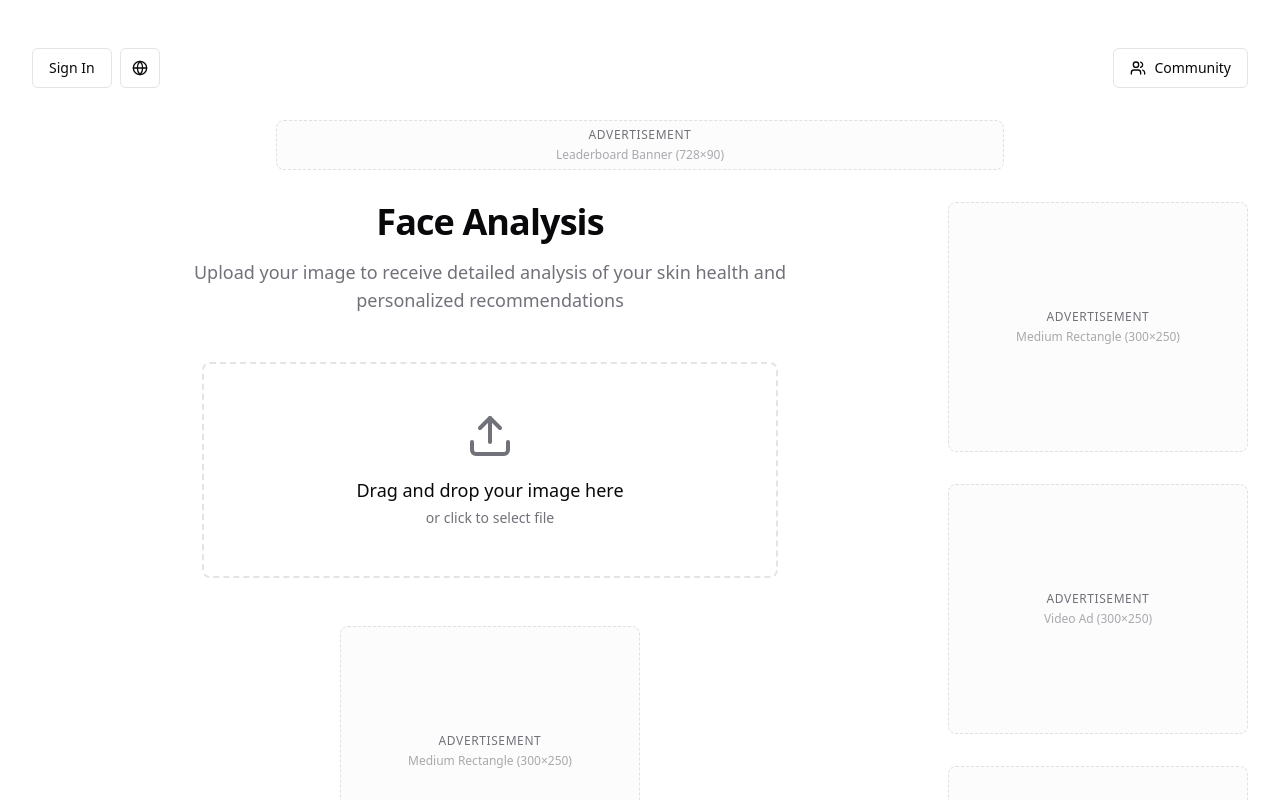
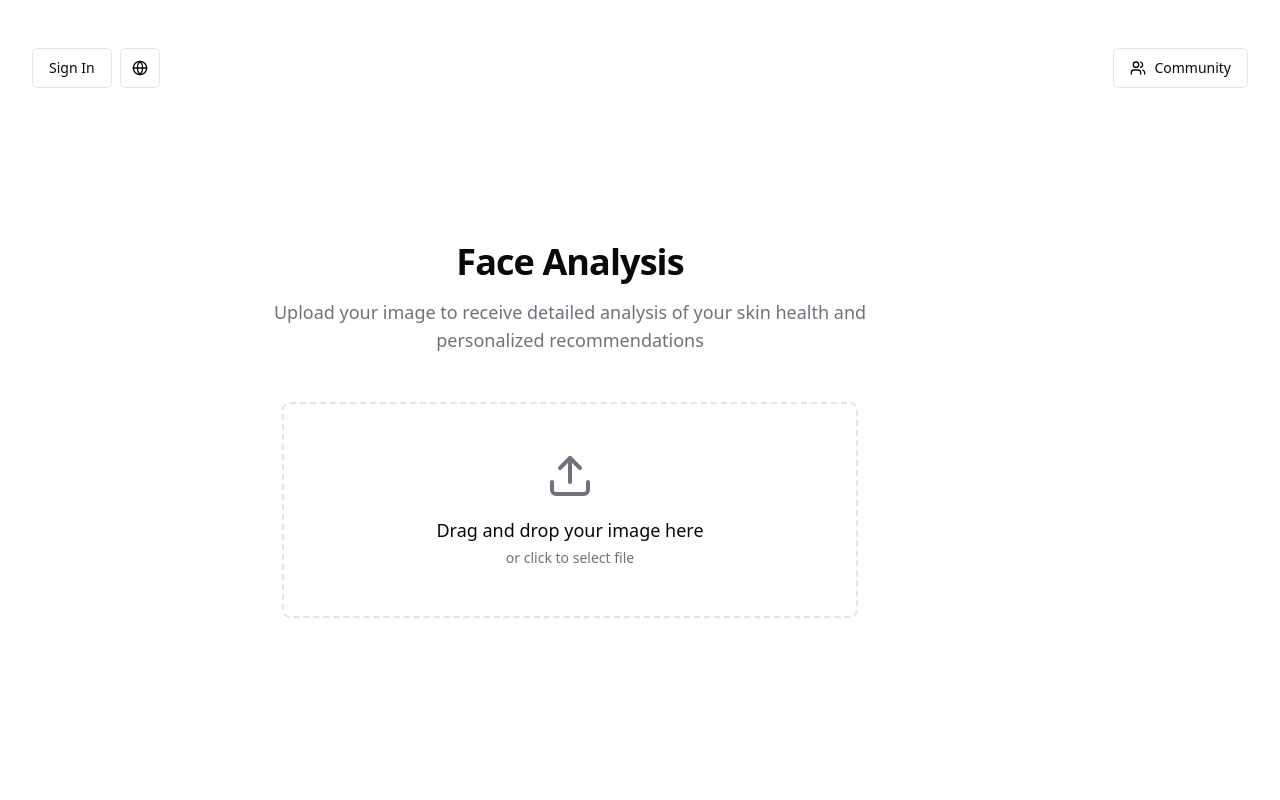
Before and after one commit to caafimadai-cpu/faceglow-tipsy, a React (Vite) app: page / in a window 1280 px wide. Shown: the top 800 px of the page. Built offline with nearby package versions, Linux system fonts and the light colour scheme.

Commit message:
Add backend for ads

```diff
--- a/index.html
+++ b/index.html
@@ -7,6 +7,10 @@
     <meta name="description" content="Lovable Generated Project" />
     <meta name="author" content="Lovable" />
     <meta property="og:image" content="/og-image.png" />
+
+    <!-- Google AdSense Script -->
+    <script async src="https://pagead2.googlesyndication.com/pagead/js/adsbygoogle.js?client=ca-pub-XXXXXXXXXXXXXXXX"
+     crossorigin="anonymous"></script>
   </head>
 
   <body>
--- a/src/components/AdSlot.tsx
+++ b/src/components/AdSlot.tsx
@@ -1,4 +1,4 @@
-import React from 'react';
+import React, { useEffect, useRef } from 'react';
 import { cn } from '@/lib/utils';
 
 interface AdSlotProps {
@@ -8,48 +8,77 @@ interface AdSlotProps {
 }
 
 export const AdSlot: React.FC<AdSlotProps> = ({ type, className, id }) => {
-  const adDimensions = {
+
+  const adConfig = {
     banner: {
-      desktop: 'h-[90px] w-full max-w-[728px]',
-      mobile: 'h-[50px] w-full max-w-[320px]',
+      desktop: { width: 728, height: 90, class: 'h-[90px] w-full max-w-[728px]' },
+      mobile: { width: 320, height: 50, class: 'h-[50px] w-full max-w-[320px]' },
+      slot: '1234567890', // Replace with your AdSense slot ID
     },
     video: {
-      desktop: 'h-[250px] w-full max-w-[300px]',
-      mobile: 'h-[250px] w-full max-w-[300px]',
+      desktop: { width: 300, height: 250, class: 'h-[250px] w-full max-w-[300px]' },
+      mobile: { width: 300, height: 250, class: 'h-[250px] w-full max-w-[300px]' },
+      slot: '1234567891', // Replace with your AdSense slot ID
     },
     square: {
-      desktop: 'h-[250px] w-full max-w-[300px]',
-      mobile: 'h-[250px] w-full max-w-[300px]',
+      desktop: { width: 300, height: 250, class: 'h-[250px] w-full max-w-[300px]' },
+      mobile: { width: 300, height: 250, class: 'h-[250px] w-full max-w-[300px]' },
+      slot: '1234567892', // Replace with your AdSense slot ID
     },
     skyscraper: {
-      desktop: 'h-[600px] w-[160px]',
-      mobile: 'hidden', // Hide on mobile
+      desktop: { width: 160, height: 600, class: 'h-[600px] w-[160px]' },
+      mobile: { width: 160, height: 600, class: 'hidden' },
+      slot: '1234567893', // Replace with your AdSense slot ID
     }
   };
 
-  const dimensions = adDimensions[type];
+  const config = adConfig[type];
+  const isMobile = typeof window !== 'undefined' && window.innerWidth < 768;
+  const dimensions = isMobile ? config.mobile : config.desktop;
+
+  useEffect(() => {
+    // Load AdSense ads after component mounts
+    try {
+      if (window.adsbygoogle) {
+        (window.adsbygoogle = window.adsbygoogle || []).push({});
+      }
+    } catch (error) {
+      console.error('AdSense error:', error);
+    }
+  }, []);
 
   return (
     <div
       className={cn(
-        "ad-slot mx-auto bg-muted/30 border border-dashed border-muted-foreground/20 rounded-lg flex items-center justify-center",
-        `${dimensions.mobile} md:${dimensions.desktop}`,
+        "ad-slot mx-auto overflow-hidden rounded-lg",
+        `${dimensions.class}`,
         className
       )}
       id={id}
-      data-ad-type={type}
     >
-      <div className="text-center p-4">
-        <p className="text-xs text-muted-foreground uppercase tracking-wider mb-1">
-          Advertisement
-        </p>
-        <p className="text-xs text-muted-foreground/60">
-          {type === 'banner' && 'Leaderboard Banner (728×90)'}
-          {type === 'video' && 'Video Ad (300×250)'}
-          {type === 'square' && 'Medium Rectangle (300×250)'}
-          {type === 'skyscraper' && 'Wide Skyscraper (160×600)'}
-        </p>
-      </div>
+      {/* Google AdSense Ad Unit */}
+      <ins
+        className="adsbygoogle block"
+        style={{ display: 'block' }}
+        data-ad-client="ca-pub-XXXXXXXXXXXXXXXX" // Replace with your AdSense publisher ID
+        data-ad-slot={config.slot}
+        data-ad-format="auto"
+        data-full-width-responsive="true"
+      />
+
+      {/* Fallback placeholder - only shows if AdSense doesn't load */}
+      <noscript>
+        <div className="w-full h-full bg-muted/30 border border-dashed border-muted-foreground/20 flex items-center justify-center">
+          <p className="text-xs text-muted-foreground">Advertisement</p>
+        </div>
+      </noscript>
     </div>
   );
 };
+
+// TypeScript declaration for AdSense
+declare global {
+  interface Window {
+    adsbygoogle: any[];
+  }
+}
```
Also changed, not shown: 1 other file (tests, documents, lock files or other folders).
